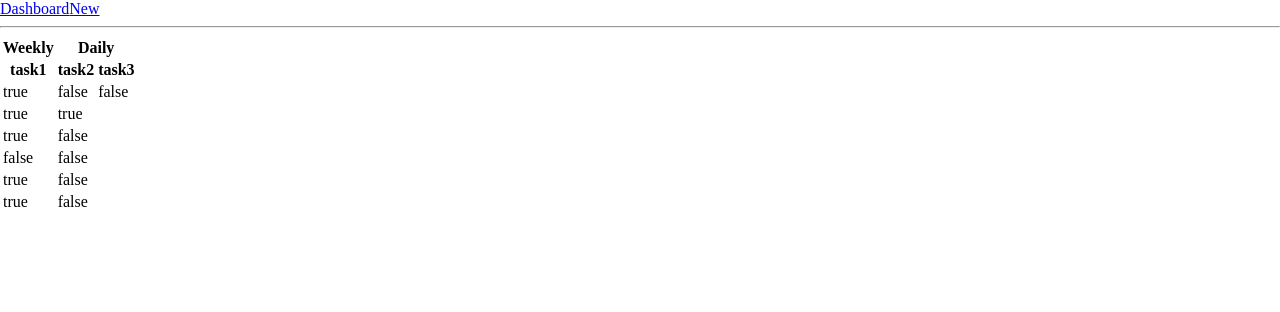
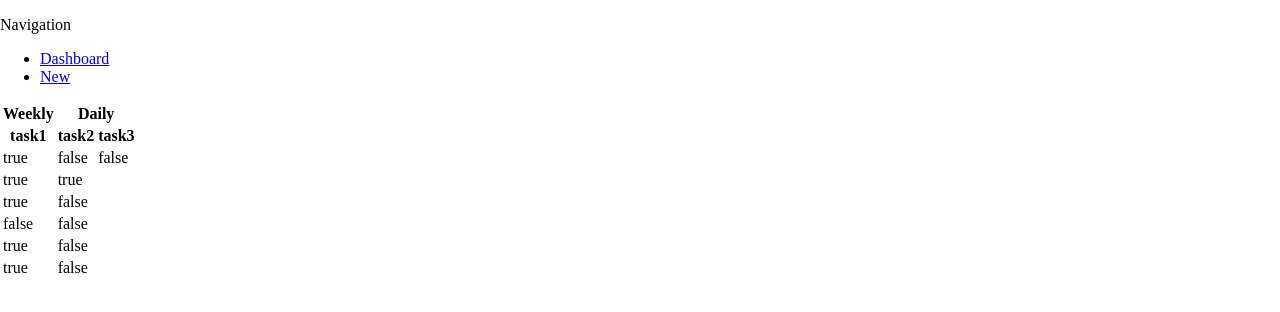
Before and after one commit to evfleet/logbook, a React app in the folder packages/web/: page /dashboard in a window 1280 px wide. Shown: the top 312 px of the page. Built offline with nearby package versions, Linux system fonts and the light colour scheme; the HTML template or start-up script is replaced by a standard one.

Commit message:
feat(web): basic layout component

```diff
--- /dev/null
+++ b/packages/web/src/components/Container.module.css
@@ -0,0 +1,9 @@
+.container {
+  display: flex;
+  flex-direction: column;
+  min-height: 100vh;
+}
+
+.content {
+  flex-grow: 1
+}
--- /dev/null
+++ b/packages/web/src/components/Container.tsx
@@ -0,0 +1,15 @@
+import type { PropsWithChildren } from "react";
+
+import classes from "./Container.module.css";
+
+export function Container({ children }: PropsWithChildren) {
+	return <main className={classes.container}>{children}</main>;
+}
+
+Container.Header = function ContainerHeader({ children }: PropsWithChildren) {
+	return <header>{children}</header>;
+};
+
+Container.Content = function ContainerContent({ children }: PropsWithChildren) {
+	return <div className={classes.content}>{children}</div>;
+};
--- a/packages/web/src/routes/__root.tsx
+++ b/packages/web/src/routes/__root.tsx
@@ -1,17 +1,23 @@
-import { createRootRoute, Link, Outlet } from "@tanstack/react-router";
+import { createRootRoute, Outlet } from "@tanstack/react-router";
 import { TanStackRouterDevtools } from "@tanstack/react-router-devtools";
+
+import { Container } from "../components/Container";
+import { Navbar } from "../components/Navbar/Navbar";
 
 export const Route = createRootRoute({ component: RootLayout });
 
 function RootLayout() {
 	return (
 		<>
-			<div>
-				<Link to="/dashboard">Dashboard</Link>
-				<Link to="/dashboard/new">New</Link>
-			</div>
-			<hr />
-			<Outlet />
+			<Container>
+				<Container.Header>
+					<Navbar />
+				</Container.Header>
+
+				<Container.Content>
+					<Outlet />
+				</Container.Content>
+			</Container>
 			<TanStackRouterDevtools />
 		</>
 	);
```
